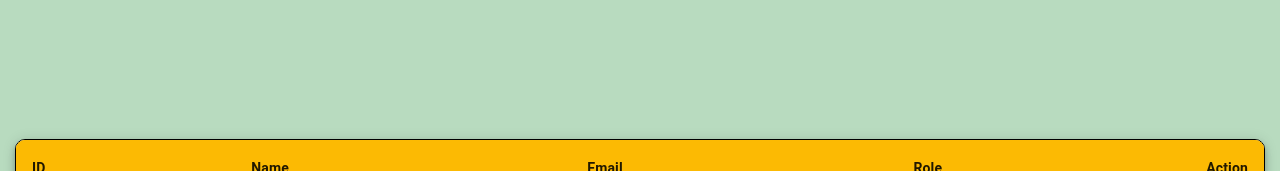
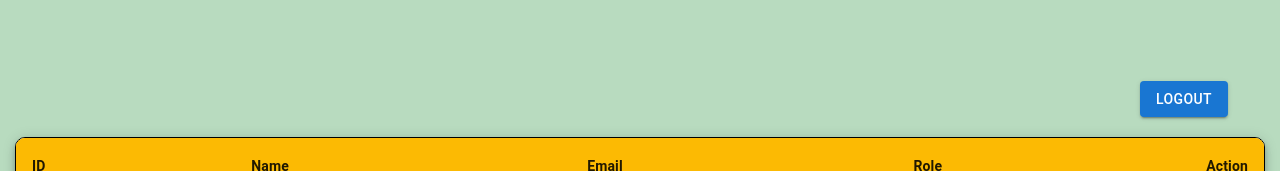
Before and after one commit to justjimmy-cab/fe-hotel-reservation, a React (Create React App) app: page /users in a window 1280 px wide. Shown: the top 171 px of the page. Built offline with nearby package versions, Linux system fonts and the light colour scheme; no server answers; sample sign-in values are in the browser's storage.

Commit message:
Created Logout component for the UI

```diff
--- /dev/null
+++ b/src/Logout.jsx
@@ -0,0 +1,12 @@
+import { Button } from '@mui/material';
+
+
+const Logout = () => {
+    return (
+        <Button variant='contained' sx={{marginRight: '-85%'}}>
+            Logout
+        </Button>
+    );
+}
+
+export default Logout;
--- a/src/UserList.jsx
+++ b/src/UserList.jsx
@@ -23,6 +23,7 @@ import MuiAlert from '@mui/material/Alert'; // Import MuiAlert for Snackbar
 import api from './services/api'; // Import the centralized Axios instance
 import UpdateUserRole from './UpdateUserRole';
 import { Delete as DeleteIcon } from '@mui/icons-material';
+import Logout from './Logout';
 
 const UserList = () => {
   const [users, setUsers] = useState([]);
@@ -116,7 +117,8 @@ const UserList = () => {
 
   return (
     <Box sx={{ display: 'flex', justifyContent: 'center', alignItems: 'center', flexDirection: 'column', backgroundColor: '#b8dbbf', height: '100vh', }}>
-      <Box sx={{display: 'flex', flexDirection: 'column', justifyContent: 'flex-end', marginBottom: '-50px'}}>
+      <Logout/>
+      <Box sx={{display: 'flex', flexDirection: 'column', justifyContent: 'flex-end', marginBottom: '-10px'}}>
       <Paper elevation={5} sx={{ marginTop: '20px', height: '540px', width: '1250px', overflow: 'auto', border: '1px solid black', borderRadius: '10px' }}>
         <Table>
           <TableHead sx={{ position: 'sticky', top: '0px', zIndex: '100', backgroundColor: '#fcba03' }}>
```
